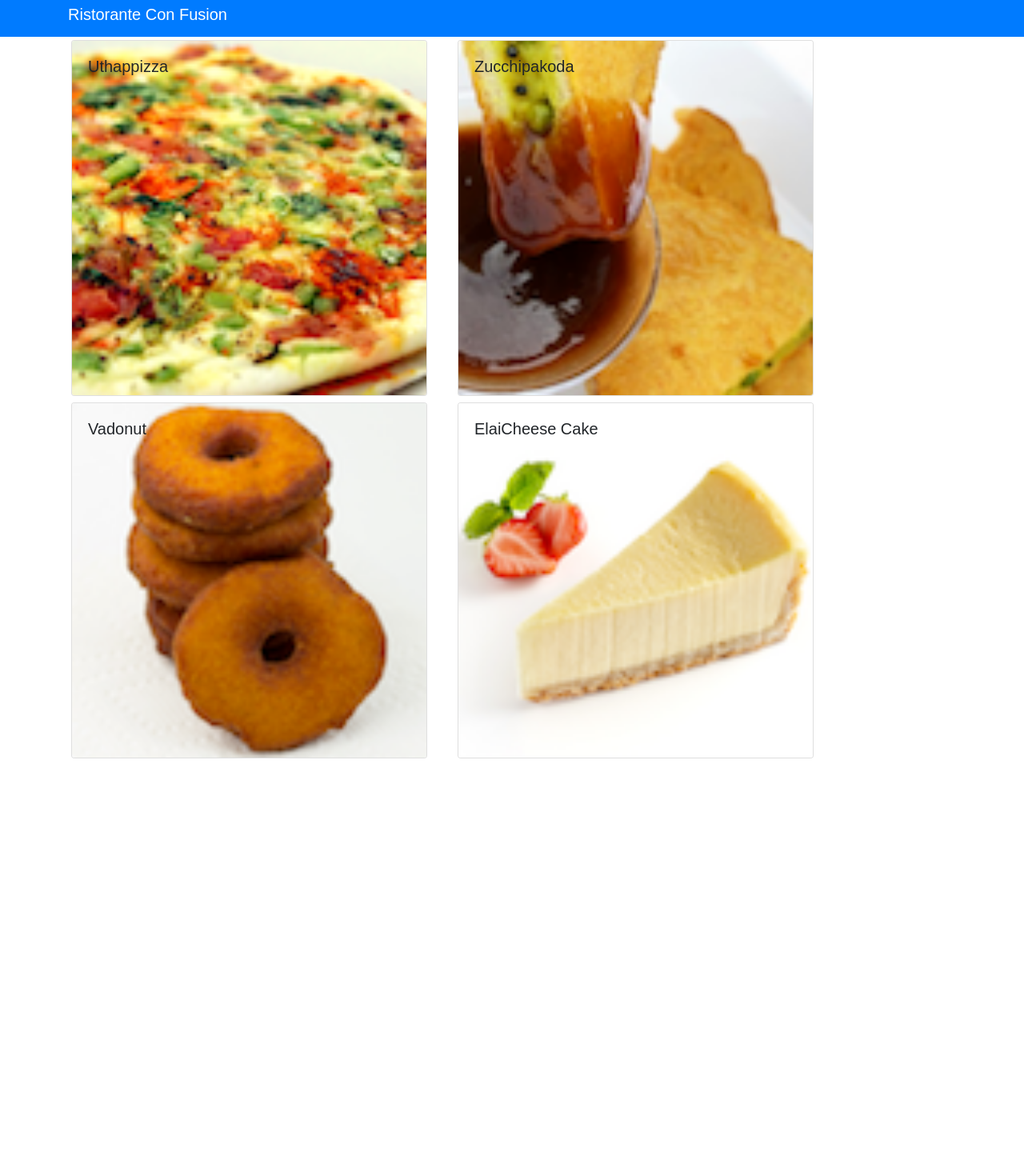
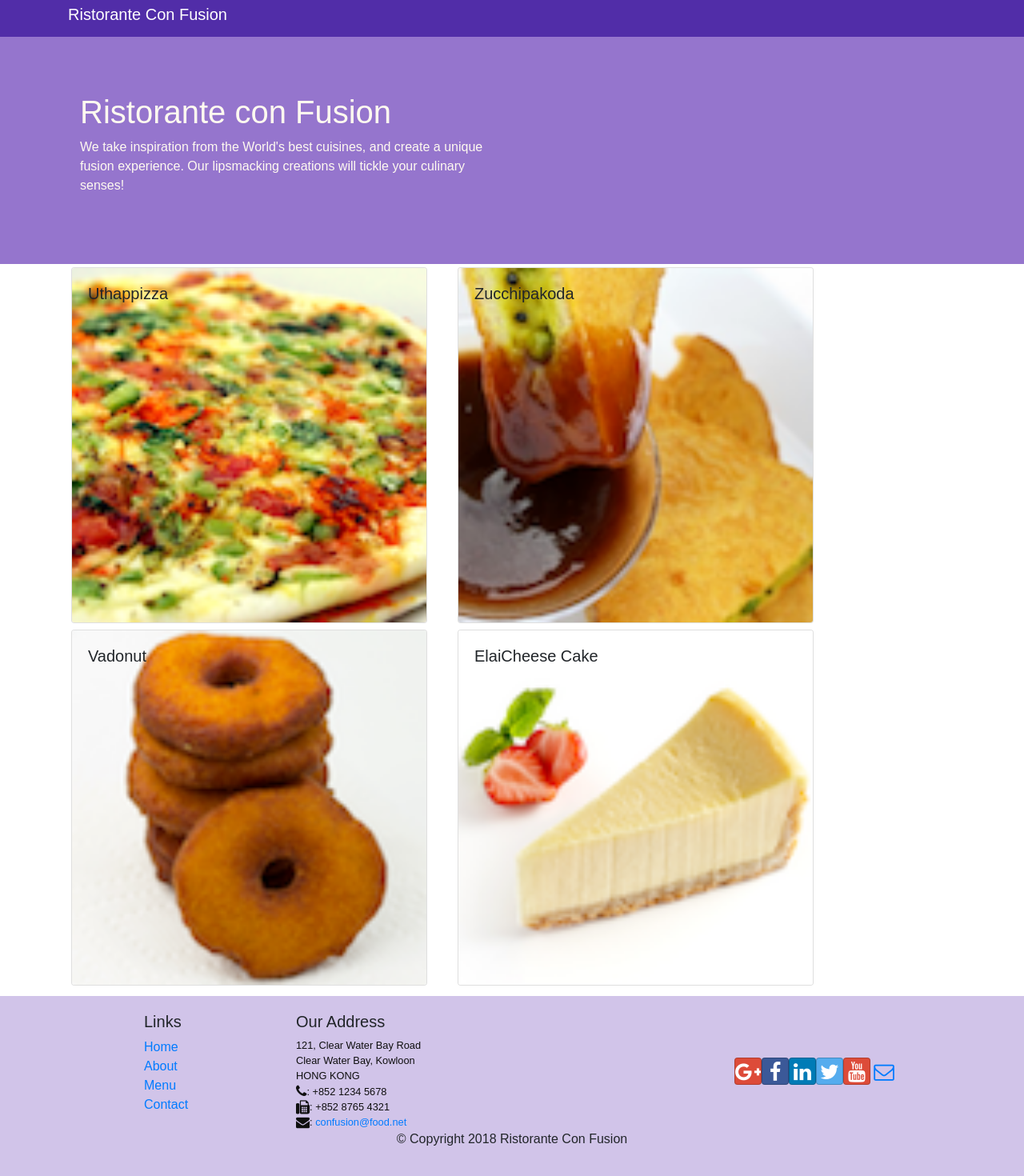
Before and after one commit to Ninja4Code/coursera, a React (Create React App) app: page /contactus in a window 1280 px wide. Shown: the part 10-1480 px from the top of the page at 80% size. Before the commit the page ends 971 px from the top, so only its background shows below. Built offline with nearby package versions, Linux system fonts and the light colour scheme.

Commit message:
Header and Footer

```diff
--- a/package.json
+++ b/package.json
@@ -4,6 +4,7 @@
   "private": true,
   "dependencies": {
     "bootstrap": "4.0.0",
+    "bootstrap-social": "5.1.1",
     "react": "^16.4.1",
     "react-dom": "^16.4.1",
     "react-popper": "0.9.2",
--- a/src/App.css
+++ b/src/App.css
@@ -1,29 +1,34 @@
-/*.App {
-  text-align: center;
+.row-header{
+  margin:0px auto;
+  padding:0px auto;
 }
 
-.App-logo {
-  animation: App-logo-spin infinite 20s linear;
-  height: 80px;
+.row-content {
+  margin:0px auto;
+  padding: 50px 0px 50px 0px;
+  border-bottom: 1px ridge;
+  min-height:400px;
 }
 
-.App-header {
-  background-color: #222;
-  height: 150px;
-  padding: 20px;
-  color: white;
+.footer{
+  background-color: #D1C4E9;
+  margin:0px auto;
+  padding: 20px 0px 20px 0px;
+}
+.jumbotron {
+  padding:70px 30px 70px 30px;
+  margin:0px auto;
+  background: #9575CD ;
+  color:floralwhite;
+  border-radius:0;
 }
 
-.App-title {
-  font-size: 1.5em;
+address{
+  font-size:80%;
+  margin:0px;
+  color:#0f0f0f;
 }
 
-.App-intro {
-  font-size: large;
+.navbar-dark {
+  background-color: #512DA8;
 }
-
-@keyframes App-logo-spin {
-  from { transform: rotate(0deg); }
-  to { transform: rotate(360deg); }
-}
-*/
--- /dev/null
+++ b/src/components/FooterComponent.js
@@ -0,0 +1,48 @@
+import React from 'react';
+
+export default function Footer(props) {
+    return(
+    <div className="footer">
+        <div className="container">
+            <div className="row justify-content-center">
+                <div className="col-4 offset-1 col-sm-2">
+                    <h5>Links</h5>
+                    <ul className="list-unstyled">
+                        <li><a href="#">Home</a></li>
+                        <li><a href="#">About</a></li>
+                        <li><a href="#">Menu</a></li>
+                        <li><a href="contactus.html">Contact</a></li>
+                    </ul>
+                </div>
+                <div className="col-7 col-sm-5">
+                    <h5>Our Address</h5>
+                    <address>
+		              121, Clear Water Bay Road<br />
+		              Clear Water Bay, Kowloon<br />
+		              HONG KONG<br />
+		              <i className="fa fa-phone fa-lg"></i>: +852 1234 5678<br />
+		              <i className="fa fa-fax fa-lg"></i>: +852 8765 4321<br />
+		              <i className="fa fa-envelope fa-lg"></i>: <a href="mailto:confusion@food.net">
+                         confusion@food.net</a>
+                    </address>
+                </div>
+                <div className="col-12 col-sm-4 align-self-center">
+                    <div className="text-center">
+                        <a className="btn btn-social-icon btn-google" href="http://google.com/+"><i className="fa fa-google-plus"></i></a>
+                        <a className="btn btn-social-icon btn-facebook" href="http://www.facebook.com/profile.php?id="><i className="fa fa-facebook"></i></a>
+                        <a className="btn btn-social-icon btn-linkedin" href="http://www.linkedin.com/in/"><i className="fa fa-linkedin"></i></a>
+                        <a className="btn btn-social-icon btn-twitter" href="http://twitter.com/"><i className="fa fa-twitter"></i></a>
+                        <a className="btn btn-social-icon btn-google" href="http://youtube.com/"><i className="fa fa-youtube"></i></a>
+                        <a className="btn btn-social-icon" href="mailto:"><i className="fa fa-envelope-o"></i></a>
+                    </div>
+                </div>
+            </div>
+            <div className="row justify-content-center">
+                <div className="col-auto">
+                    <p>&copy; Copyright 2018 Ristorante Con Fusion</p>
+                </div>
+            </div>
+        </div>
+    </div>
+    )
+}
--- /dev/null
+++ b/src/components/HeaderComponent.js
@@ -0,0 +1,26 @@
+import React, { Component } from 'react';
+import { Navbar, NavbarBrand, Jumbotron } from 'reactstrap';
+
+export default class Header extends Component {
+  render() {
+    return(
+    <React.Fragment>
+      <Navbar dark>
+        <div className="container">
+            <NavbarBrand href="/">Ristorante Con Fusion</NavbarBrand>
+        </div>
+      </Navbar>
+      <Jumbotron>
+           <div className="container">
+               <div className="row row-header">
+                   <div className="col-12 col-sm-6">
+                       <h1>Ristorante con Fusion</h1>
+                       <p>We take inspiration from the World's best cuisines, and create a unique fusion experience. Our lipsmacking creations will tickle your culinary senses!</p>
+                   </div>
+               </div>
+           </div>
+       </Jumbotron>
+    </React.Fragment>
+    );
+  }
+}
--- a/src/components/MainComponent.js
+++ b/src/components/MainComponent.js
@@ -1,6 +1,8 @@
 import React, { Component } from 'react';
 import { Navbar, NavbarBrand } from 'reactstrap';
 import { Menu } from './MenuComponent';
+import Header from './HeaderComponent';
+import Footer from './FooterComponent';
 import { DishDetail } from './DishDetailComponent';
 import { DISHES } from '../shared/dishes';
 
@@ -22,15 +24,12 @@
      const { dishes, selectedDish } = this.state;
     return (
       <div>
-        <Navbar dark color="primary">
-          <div className="container">
-            <NavbarBrand href="/">Ristorante Con Fusion</NavbarBrand>
-          </div>
-        </Navbar>
+        <Header />
         <Menu dishes={dishes}
             onClick={(dishId) => this.onDishSelect(dishId)} />
         <DishDetail dish={dishes.filter(
             (dish) => dish.id === selectedDish)[0]} />
+        <Footer />
       </div>
     );
   }
--- a/src/index.js
+++ b/src/index.js
@@ -1,6 +1,8 @@
 import React from 'react';
 import ReactDOM from 'react-dom';
 import 'bootstrap/dist/css/bootstrap.min.css';
+import 'font-awesome/css/font-awesome.css';
+import 'bootstrap-social/bootstrap-social.css';
 import './index.css';
 import App from './App';
 import registerServiceWorker from './registerServiceWorker';
```
